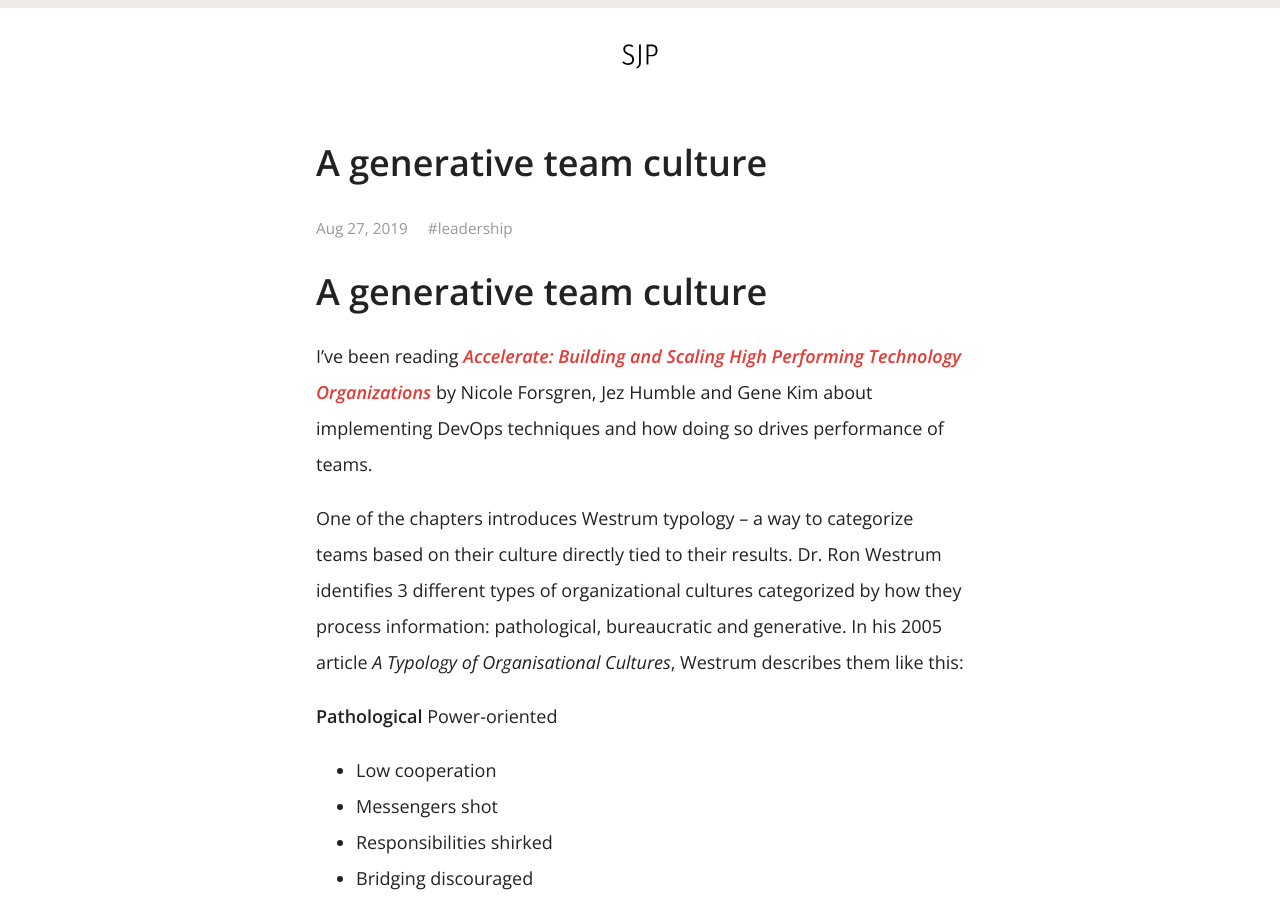
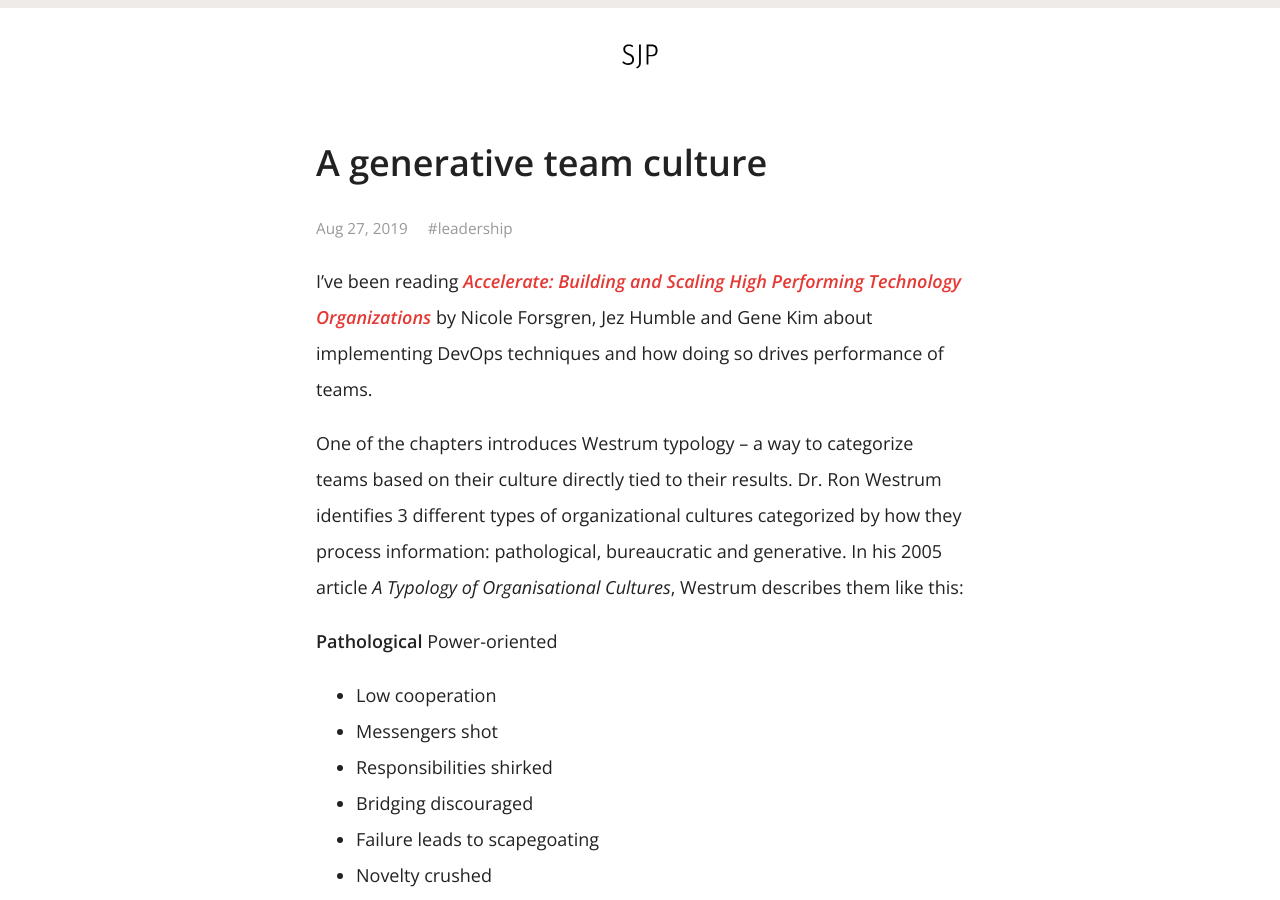
Before and after one commit to sjparsons/sjparsons.com, a Jekyll site: the page built from _posts/2019-08-27-generative-team-culture.md, in a window 1280 px wide and 900 px high. Built offline with Jekyll 4.4.1, drawn with Linux system fonts in a browser that asks for light colours; comment, search, counter and statistics services are not loaded.

Commit message:
fix: Extra h1

```diff
--- a/_posts/2019-08-27-generative-team-culture.md
+++ b/_posts/2019-08-27-generative-team-culture.md
@@ -4,8 +4,6 @@ title: A generative team culture
 category: leadership
 excerpt: We can get more done together, achieve better results for the business, and enjoy it more by fostering a generative team culture.
 ---
-
-# A generative team culture
 
 I've been reading [_Accelerate: Building and Scaling High Performing Technology Organizations_](https://openlibrary.org/works/OL19542983W/Accelerate_The_Science_of_Lean_Software_and_DevOps_Building_and_Scaling_High_Performing_Technology_O) by Nicole Forsgren, Jez Humble and Gene Kim about implementing DevOps techniques and how doing so drives performance of teams.
 
```
